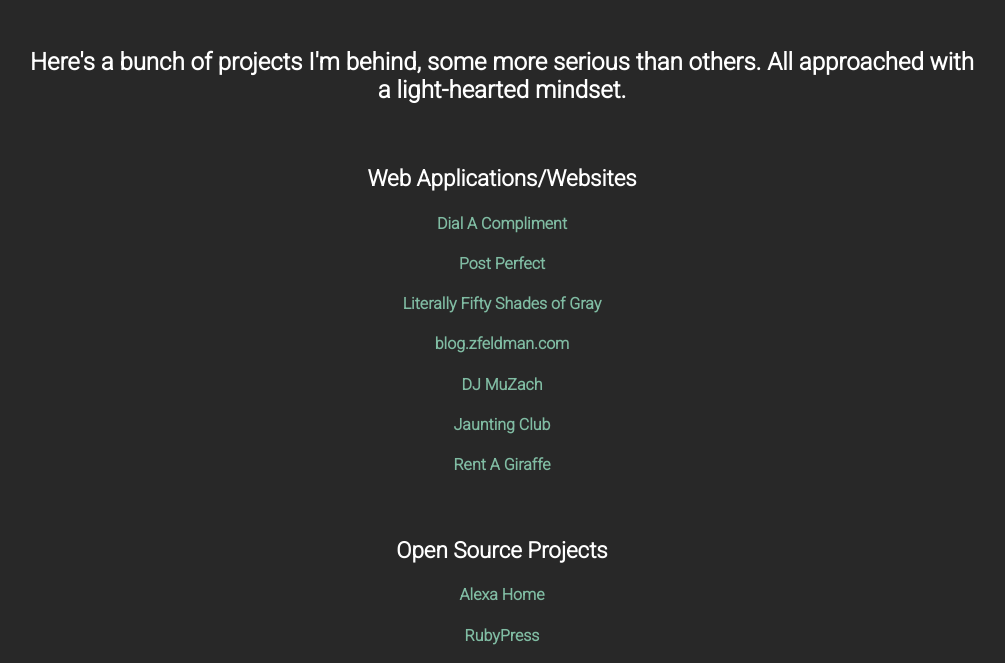
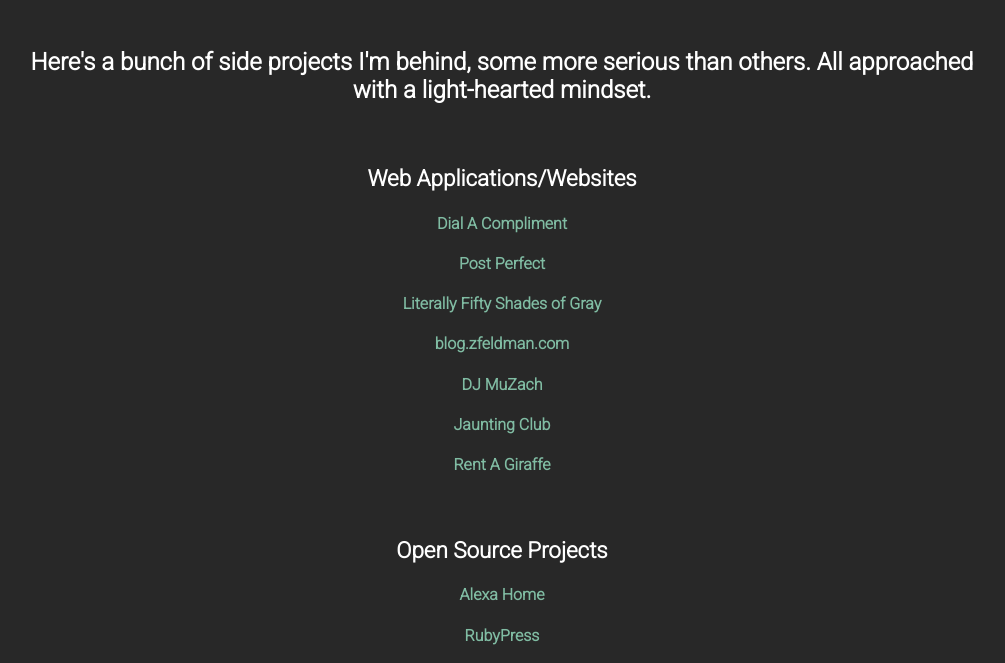
Before and after one commit to zachfeldman/zachfeldman.github.io, a plain HTML site: page projects.html in a window 1280 px wide. Shown: the part 120-783 px from the top of the page, without its empty margins (138-1143 px from the left). Drawn offline with nearby package versions, Linux system fonts and the light colour scheme.

Commit message:
Clarify projects.

```diff
--- a/projects.html
+++ b/projects.html
@@ -23,7 +23,7 @@
       </div>
       <br>
       <h2>
-        Here's a bunch of projects I'm behind, some more serious than others. All approached with a light-hearted mindset.
+        Here's a bunch of side projects I'm behind, some more serious than others. All approached with a light-hearted mindset.
       </h2>
       <br>
       <h3>Web Applications/Websites</h3>
```
